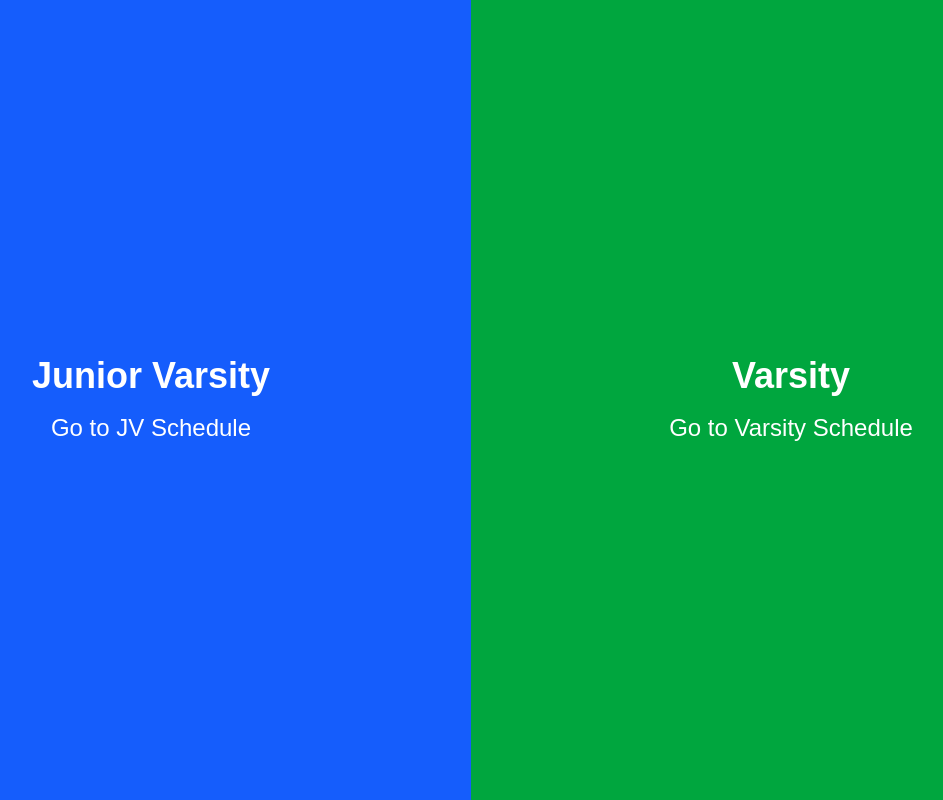
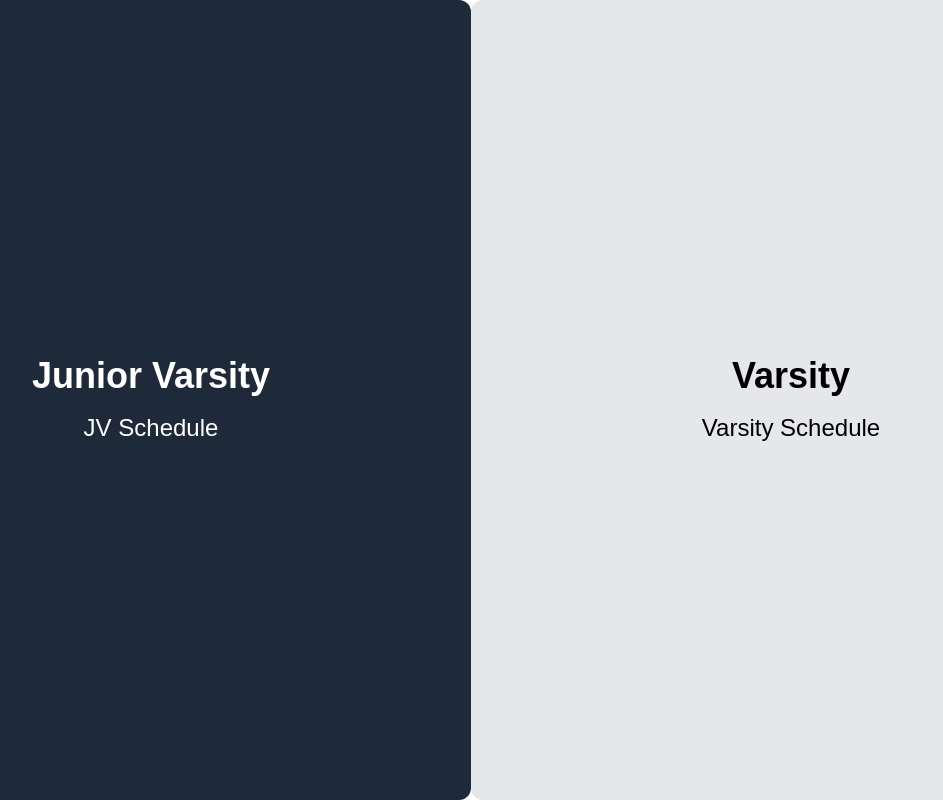
Before and after one commit to Dejnyyy/baseball-schedule, a Next.js app: page / in a window 1280 px wide. Shown: the whole page, without its empty margins (169-1112 px from the left). Built offline with nearby package versions, Linux system fonts and the light colour scheme.

Commit message:
lowk works

```diff
--- a/src/pages/index.tsx
+++ b/src/pages/index.tsx
@@ -3,26 +3,31 @@ import React from 'react'
 
 export default function Home() {
   return (
-    <div className="min-h-screen flex">
-      {/* JV side */}
-      <div className="w-1/2 bg-blue-600 hover:bg-blue-700 transition-colors cursor-pointer flex justify-center items-center text-white text-2xl">
-        <Link href="/jv">
-          <div className="text-center">
-            <h1 className="text-4xl font-bold mb-4">Junior Varsity</h1>
-            <p>Go to JV Schedule</p>
-          </div>
-        </Link>
-      </div>
+    <div
+      className="min-h-screen flex"
+      style={{ fontFamily: 'Nunito, sans-serif' }} // Ensure Nunito is imported/loaded via your globals or head
+    >
+      {/* Junior Varsity Side - Dark Gray with White Text */}
+      <Link
+        href="/jv"
+        className="flex items-center justify-center w-1/2 h-screen rounded-l-none bg-gray-800 text-white transition-all hover:bg-gray-900 rounded-xl"
+      >
+        <div className="text-center">
+          <h1 className="text-4xl font-bold mb-4">Junior Varsity</h1>
+          <p className="text-2xl">JV Schedule</p>
+        </div>
+      </Link>
 
-      {/* Varsity side */}
-      <div className="w-1/2 bg-green-600 hover:bg-green-700 transition-colors cursor-pointer flex justify-center items-center text-white text-2xl">
-        <Link href="/varsity">
-          <div className="text-center">
-            <h1 className="text-4xl font-bold mb-4">Varsity</h1>
-            <p>Go to Varsity Schedule</p>
-          </div>
-        </Link>
-      </div>
+      {/* Varsity Side - Light Gray with Black Text */}
+      <Link
+        href="/varsity"
+        className="flex items-center justify-center w-1/2 h-screen rounded-r-none bg-gray-200 text-black transition-all hover:bg-gray-300 rounded-xl"
+      >
+        <div className="text-center">
+          <h1 className="text-4xl font-bold mb-4">Varsity</h1>
+          <p className="text-2xl">Varsity Schedule</p>
+        </div>
+      </Link>
     </div>
   )
 }
--- a/src/pages/jv.tsx
+++ b/src/pages/jv.tsx
@@ -17,8 +17,6 @@ const varsitySchedule: Game[] = [
     { date: '2025-05-02', time: '17:00', opponent: 'Athens', location: 'Home' },
     { date: '2025-05-05', time: '17:00', opponent: 'Alexander', location: 'Away' },
   ]
-
-
 // Utility: Converts "YYYY-MM-DD" to "M.D" (e.g., "3.17")
 function formatShortDate(dateStr: string): string {
   const [year, month, day] = dateStr.split('-').map(Number)
@@ -95,7 +93,7 @@ export default function VarsityPage() {
       {/* Main Schedule */}
       <main
         ref={scheduleContainerRef}
-        className="ml-1/4 flex-1 flex flex-col gap-[50vh] overflow-y-auto px-4 py-6"
+        className="ml-1/4 flex-1 flex flex-col gap-[20vh] overflow-y-auto  px-4 py-6"
       >
         {enrichedGames.map((game, idx) => {
           const isFirstUpcoming = idx === firstUpcomingIndex
@@ -105,14 +103,14 @@ export default function VarsityPage() {
               id={`game-${idx}`}
               key={idx}
               ref={isFirstUpcoming ? firstUpcomingRef : null}
-              className="flex flex-col items-center"
+              className="flex flex-col items-center text-right text-md"
             >
               <div className={`text-3xl font-light ${textColorClass}`}>
                 {formatShortDate(game.date)} {game.opponent}{' '}
                 <span>- </span>
                 <span className="underline">{game.location}</span>
                 {isFirstUpcoming && (
-                  <span className="ml-2 text-xl font-medium text-green-400">
+                  <span className="ml-2 text-xl text-green-400">
                     [Upcoming]
                   </span>
                 )}
--- a/src/pages/varsity.tsx
+++ b/src/pages/varsity.tsx
@@ -107,7 +107,7 @@ export default function VarsityPage() {
       {/* Main Schedule */}
       <main
         ref={scheduleContainerRef}
-        className="ml-1/4 flex-1 flex flex-col gap-[50vh] overflow-y-auto px-4 py-6"
+        className="ml-1/4 flex-1 flex flex-col gap-[20vh] overflow-y-auto px-4 py-6"
       >
         {enrichedGames.map((game, idx) => {
           const isFirstUpcoming = idx === firstUpcomingIndex
```
